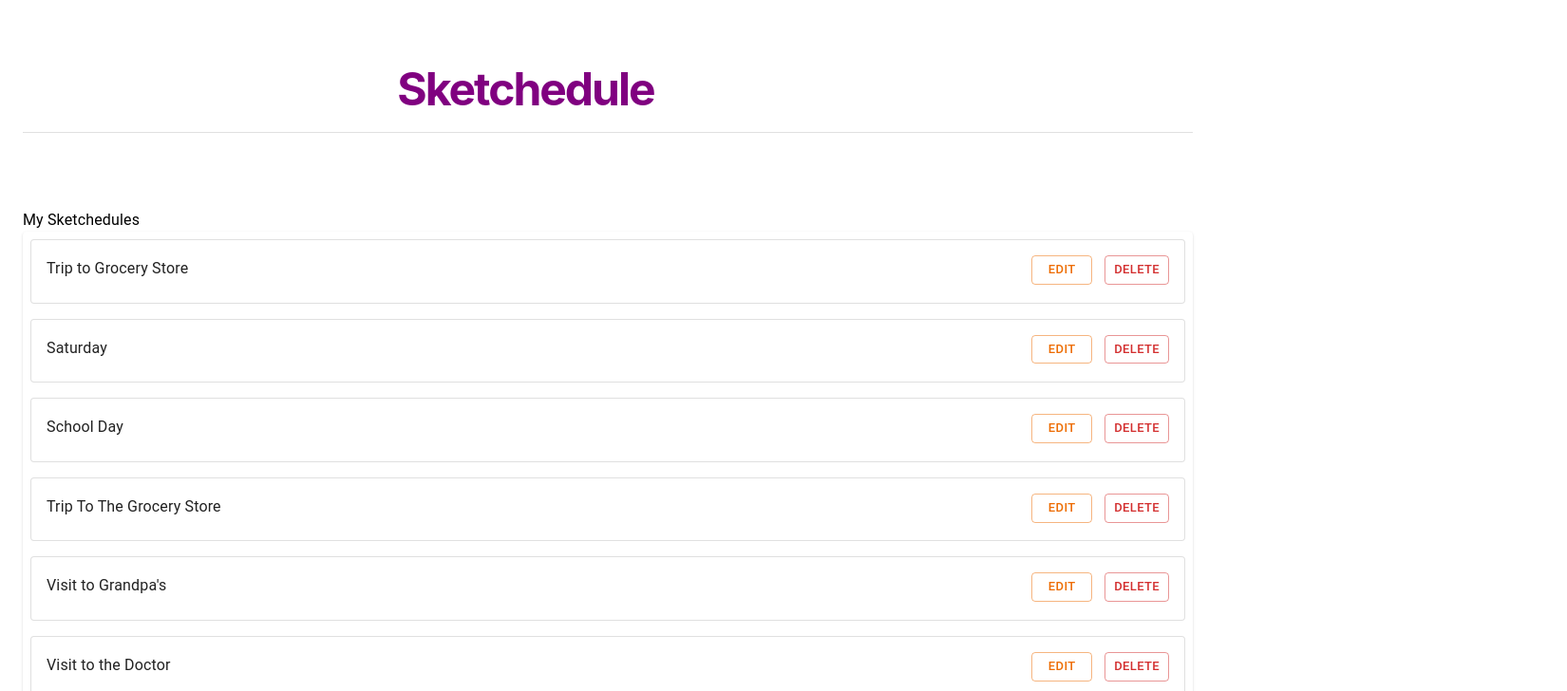
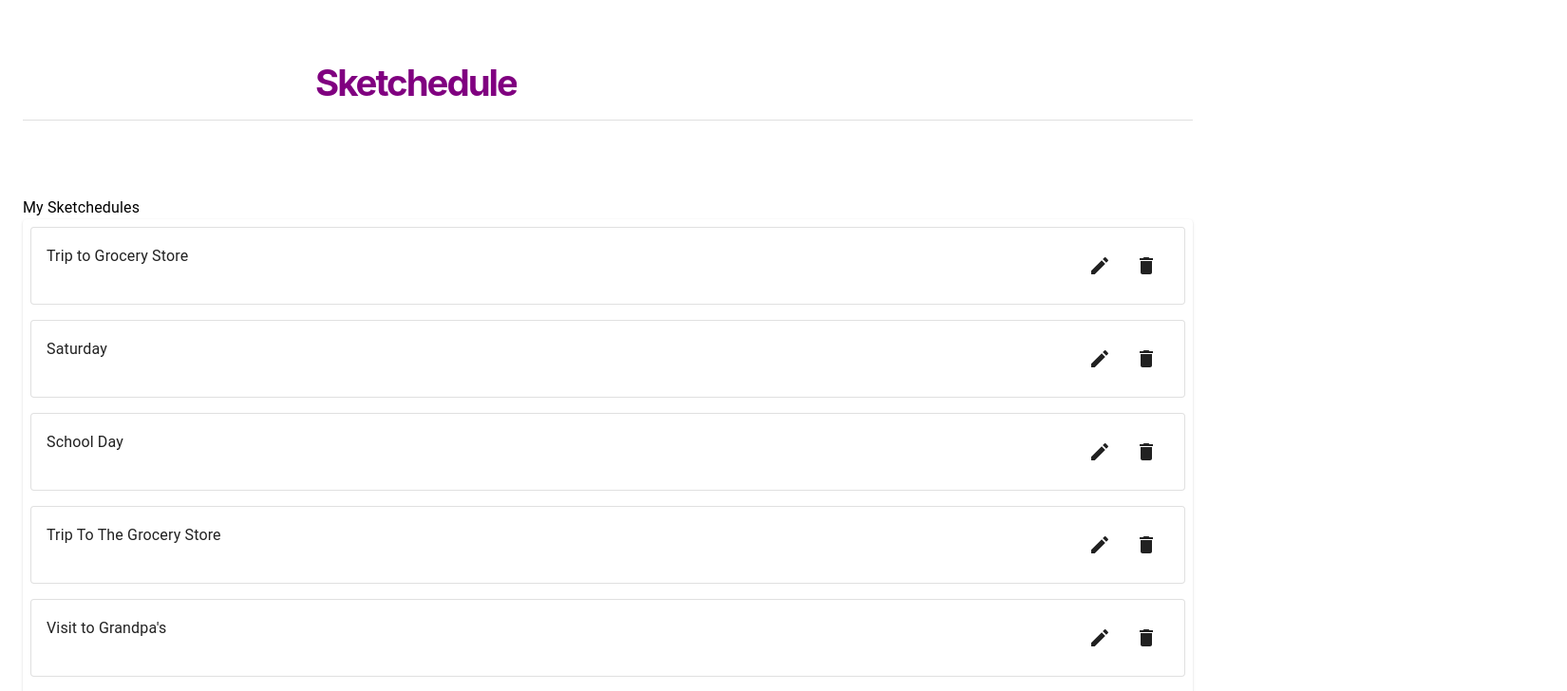
Before and after one commit to julezfitz/Sketchedule, a React (Create React App) app: page / in a window 1280 px wide. Shown: the top 728 px of the page at 95% size, 1650 px wide, since content can reach past the window. Built offline with nearby package versions, Linux system fonts and the light colour scheme.

Commit message:
Changes icons for edit and delete in schedule list

```diff
--- a/package.json
+++ b/package.json
@@ -5,6 +5,7 @@
   "dependencies": {
     "@emotion/react": "^11.8.1",
     "@emotion/styled": "^11.8.1",
+    "@mui/icons-material": "^5.4.4",
     "@mui/material": "^5.4.4",
     "@testing-library/jest-dom": "^5.16.2",
     "@testing-library/react": "^12.1.3",
--- a/src/Components/App.js
+++ b/src/Components/App.js
@@ -10,7 +10,7 @@ export default function App() {
 	const location = useLocation();
 
 	return (
-		<Container maxWidth='xl' sx={{ height: "100%" }}>
+		<Container maxWidth='auto' sx={{ height: "100%" }}>
 			<Routing
 				location={location}
 			/>
--- a/src/Components/Heading/styles/styles.js
+++ b/src/Components/Heading/styles/styles.js
@@ -4,11 +4,11 @@ export const StyledHeading = styled.div`
 	font-family: Inter;
 	-moz-osx-font-smoothing: grayscale;
 	-webkit-font-smoothing: antialiased;
-	font-size: 2rem;
+	font-size: 160%;
 	letter-spacing: -2px;
 	font-weight: lighter;
 	width: 100%;
-	margin-left: 32%;
+	margin-left: 25%;
 	display: flex;
 	color: purple;
 
--- a/src/Components/Schedules/ScheduleItem.js
+++ b/src/Components/Schedules/ScheduleItem.js
@@ -2,14 +2,17 @@ import React from "react";
 import Grid from "@mui/material/Grid";
 import Paper from "@mui/material/Paper";
 import Typography from "@mui/material/Typography";
-import { Button } from "@mui/material";
+// import { Button } from "@mui/material";
+import { IconButton } from "@mui/material";
+import EditIcon from "@mui/icons-material/Edit";
+import DeleteIcon from "@mui/icons-material/Delete";
 
 export default function ScheduleItem(props) {
     return (
         <Paper variant="outlined" sx={{ p: 2, m: 1, flexGrow: 1 }} style={{ cursor: "pointer" }}>
-            <Grid container spacing={2} >
-                <Grid item xs={12} sm container>
-                    <Grid item xs container direction="column" spacing={2}>
+            <Grid container spacing={1} >
+                <Grid item xs={15} sm container>
+                    <Grid item xs container direction="column" spacing={8}>
                         <Grid item xs>
                             <Typography gutterBottom variant="subtitle1" component="div">
                                 {props.name}
@@ -18,22 +21,21 @@ export default function ScheduleItem(props) {
                     </Grid>
 
                     <Grid item>
-                        <Button
-                            size="small"
-                            variant="outlined"
-                            color="warning"
-                            style={{ marginLeft: '3em' }}
+                        <IconButton
+                            size="large"
+                            color="inherit"
+                            style={{ marginLeft: 2 }}
                         >
-                            Edit
-                        </Button>
-                        <Button
-                            size="small"
-                            variant="outlined"
-                            color="error"
-                            style={{ marginLeft: '1em' }}
+                            <EditIcon />
+                        </IconButton>
+
+                        <IconButton
+                            size="large"
+                            color="inherit"
+                            style={{ marginLeft: 1 }}
                         >
-                            Delete
-                        </Button>
+                            <DeleteIcon />
+                        </IconButton>
                     </Grid>
 
                 </Grid>
```
Also changed, not shown: 1 other file (tests, documents, lock files or other folders).
